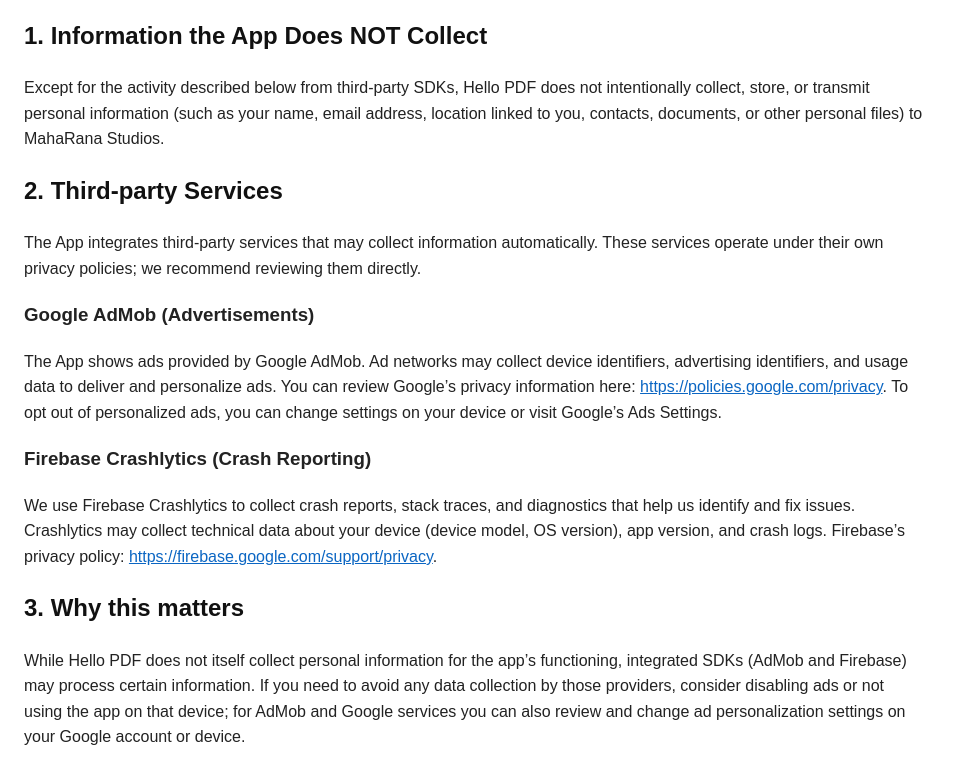
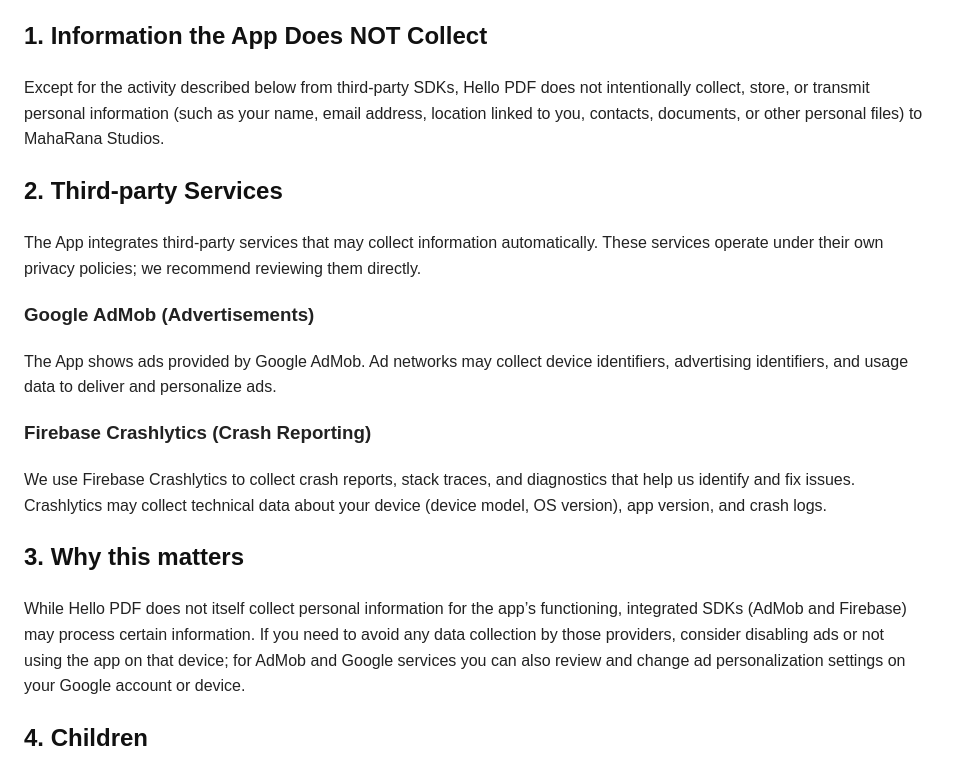
Before and after one commit to srkalwad7/Hello-PDF, a plain HTML site: page privacy_policy.html in a window 1280 px wide. Shown: the part 459-1225 px from the top of the page, without its empty margins (0-961 px from the left). Drawn offline with Linux system fonts and the light colour scheme.

Commit message:
Update privacy_policy.html

```diff
--- a/privacy_policy.html
+++ b/privacy_policy.html
@@ -39,11 +39,10 @@
       <p>The App integrates third-party services that may collect information automatically. These services operate under their own privacy policies; we recommend reviewing them directly.</p>
 
       <h3>Google AdMob (Advertisements)</h3>
-      <p>The App shows ads provided by Google AdMob. Ad networks may collect device identifiers, advertising identifiers, and usage data to deliver and personalize ads. You can review Google’s privacy information here: <a href="https://policies.google.com/privacy">https://policies.google.com/privacy</a>. To opt out of personalized ads, you can change settings on your device or visit Google’s Ads Settings.</p>
+      <p>The App shows ads provided by Google AdMob. Ad networks may collect device identifiers, advertising identifiers, and usage data to deliver and personalize ads.
 
       <h3>Firebase Crashlytics (Crash Reporting)</h3>
-      <p>We use Firebase Crashlytics to collect crash reports, stack traces, and diagnostics that help us identify and fix issues. Crashlytics may collect technical data about your device (device model, OS version), app version, and crash logs. Firebase’s privacy policy: <a href="https://firebase.google.com/support/privacy">https://firebase.google.com/support/privacy</a>.</p>
-
+      <p>We use Firebase Crashlytics to collect crash reports, stack traces, and diagnostics that help us identify and fix issues. Crashlytics may collect technical data about your device (device model, OS version), app version, and crash logs.
       <h2>3. Why this matters</h2>
       <p>While Hello PDF does not itself collect personal information for the app’s functioning, integrated SDKs (AdMob and Firebase) may process certain information. If you need to avoid any data collection by those providers, consider disabling ads or not using the app on that device; for AdMob and Google services you can also review and change ad personalization settings on your Google account or device.</p>
 
```
